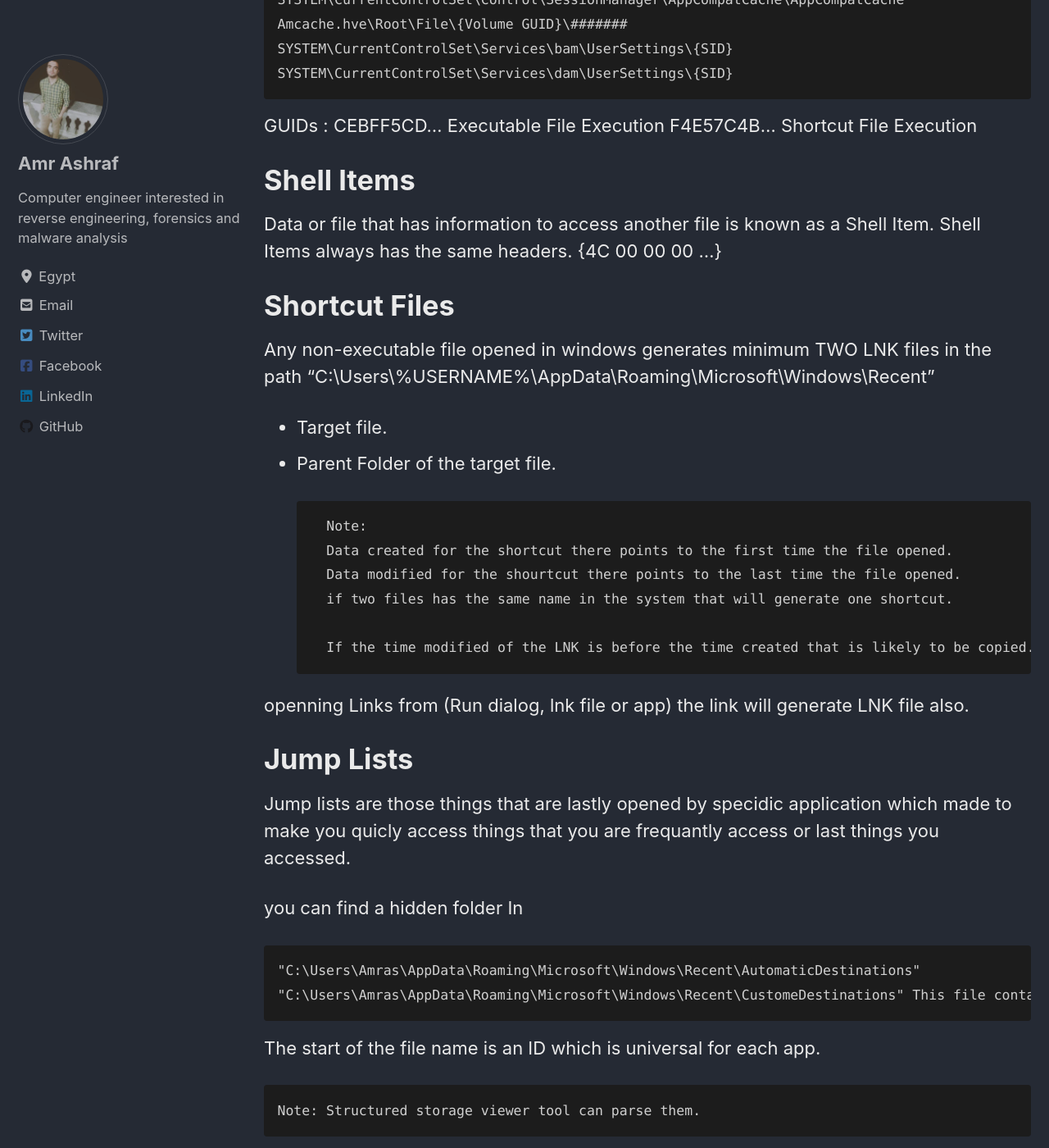
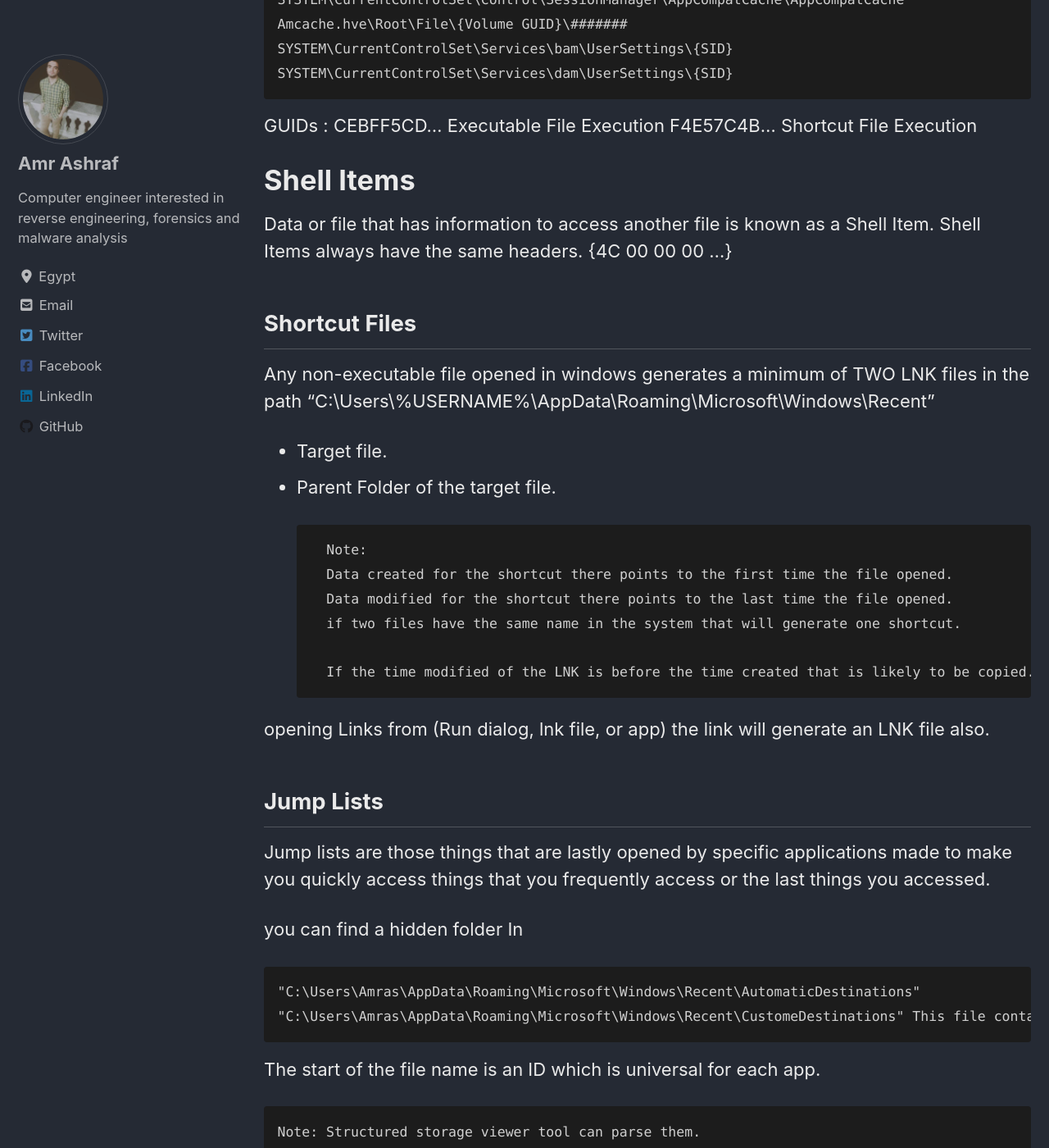
Before and after one commit to amr-git-dot/amr-git-dot.github.io, a Jekyll site: the page built from _posts/Forensic-Investigation/2023-01-05-forensics.md, in a window 1280 px wide and 1400 px high, scrolled down 6685 px. Shown: the whole window at 82% size. Built offline with Jekyll 4.4.1, drawn with Linux system fonts in a browser that asks for light colours; cached includes are drawn as plain includes; nearby versions of some CDN libraries.

Commit message:
Update 2023-01-05-forensics.md

```diff
--- a/_posts/Forensic-Investigation/2023-01-05-forensics.md
+++ b/_posts/Forensic-Investigation/2023-01-05-forensics.md
@@ -202,40 +202,40 @@ F4E57C4B... Shortcut File Execution
 # Shell Items
 
 Data or file that has information to access another file is known as a Shell Item.
-Shell Items always has the same headers. {4C 00 00 00 ...}
+Shell Items always have the same headers. {4C 00 00 00 ...}
 
 
-# Shortcut Files
+## Shortcut Files
 
 
-Any non-executable file opened in windows generates minimum TWO LNK files in the path "C:\Users\%USERNAME%\AppData\Roaming\Microsoft\Windows\Recent"
+Any non-executable file opened in windows generates a minimum of TWO LNK files in the path "C:\Users\%USERNAME%\AppData\Roaming\Microsoft\Windows\Recent"
 - Target file.
 - Parent Folder of the target file.
 
         Note:
         Data created for the shortcut there points to the first time the file opened.
-        Data modified for the shourtcut there points to the last time the file opened.
-        if two files has the same name in the system that will generate one shortcut.
+        Data modified for the shortcut there points to the last time the file opened.
+        if two files have the same name in the system that will generate one shortcut.
 
         If the time modified of the LNK is before the time created that is likely to be copied.
 
-openning Links from (Run dialog, lnk file or app) the link will generate LNK file also.
+opening Links from (Run dialog, lnk file, or app) the link will generate an LNK file also.
 
-# Jump Lists
+## Jump Lists
 
-Jump lists are those things that are lastly opened by specidic application which made to make you quicly access things that you are frequantly access or last things you accessed.
+Jump lists are those things that are lastly opened by specific applications made to make you quickly access things that you frequently access or the last things you accessed.
 
 you can find a hidden folder In
 
     "C:\Users\Amras\AppData\Roaming\Microsoft\Windows\Recent\AutomaticDestinations"
     "C:\Users\Amras\AppData\Roaming\Microsoft\Windows\Recent\CustomeDestinations"
-This file contains a large nuber of databases that hold this information.
+This file contains a large number of databases that hold this information.
 
 The start of the file name is an ID which is universal for each app.
 
     Note: Structured storage viewer tool can parse them.
 
-# Shellbags
+## Shellbags
 
 Contains user-specific Windows OS folder and viewing preferences to Windows Explorer
 
```
Also changed, not shown: other parts of _posts/Forensic-Investigation/2023-01-05-forensics.md (+1 -1 lines).
